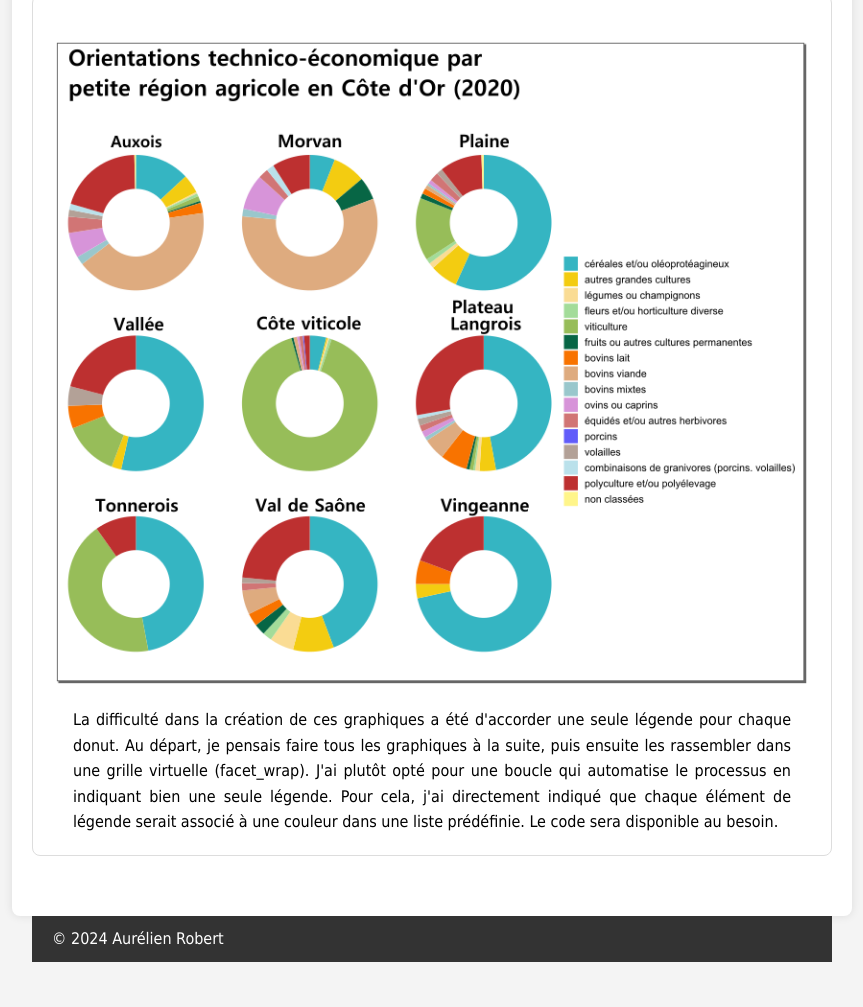
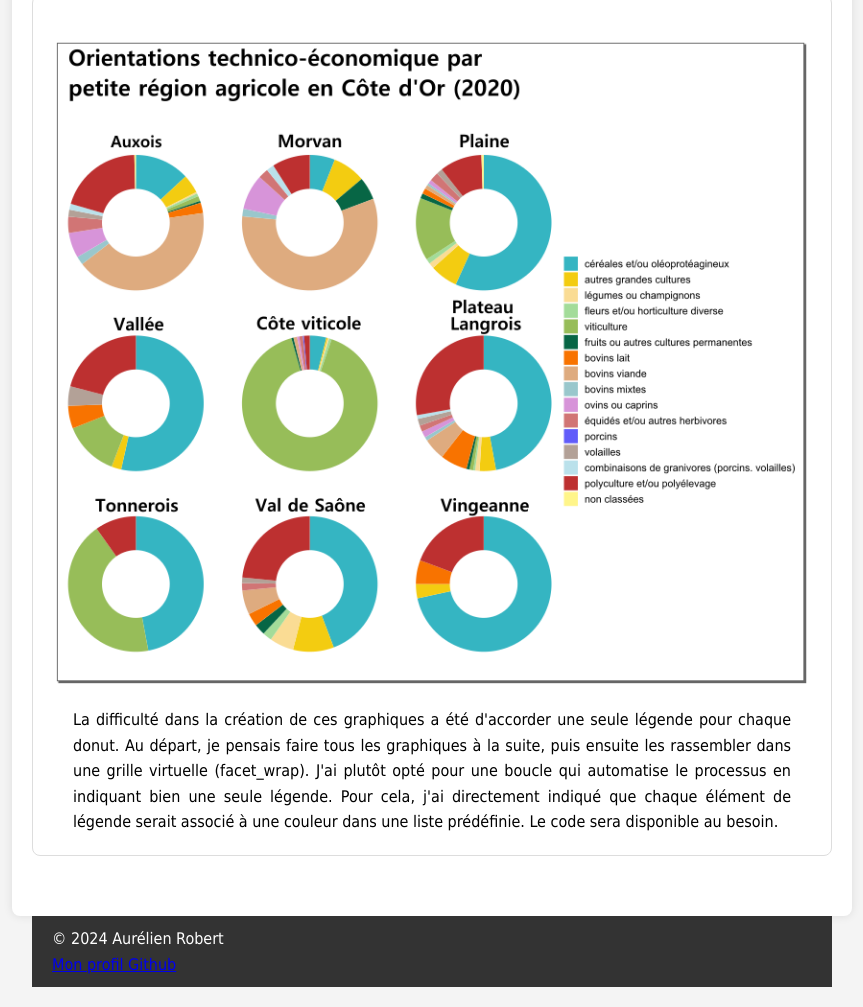
Before and after one commit to aurelrob01/Aurelien.robert, a plain HTML site: page index.html in a window 1280 px wide. Shown: the part 6094-7101 px from the top of the page, without its empty margins (208-1071 px from the left). Before the commit the page ends 7076 px from the top, so only its background shows below. Drawn offline with Linux system fonts and the light colour scheme.

Commit message:
Update index.html

```diff
--- a/index.html
+++ b/index.html
@@ -92,6 +92,7 @@
     </section>
     <footer>
         <p>© 2024 Aurélien Robert</p>
+        <p><a href="https://github.com/aurelrob01/Aurelien.robert" target="_blank">Mon profil Github</a></p>
     </footer>
 </body>
 </html>
```
